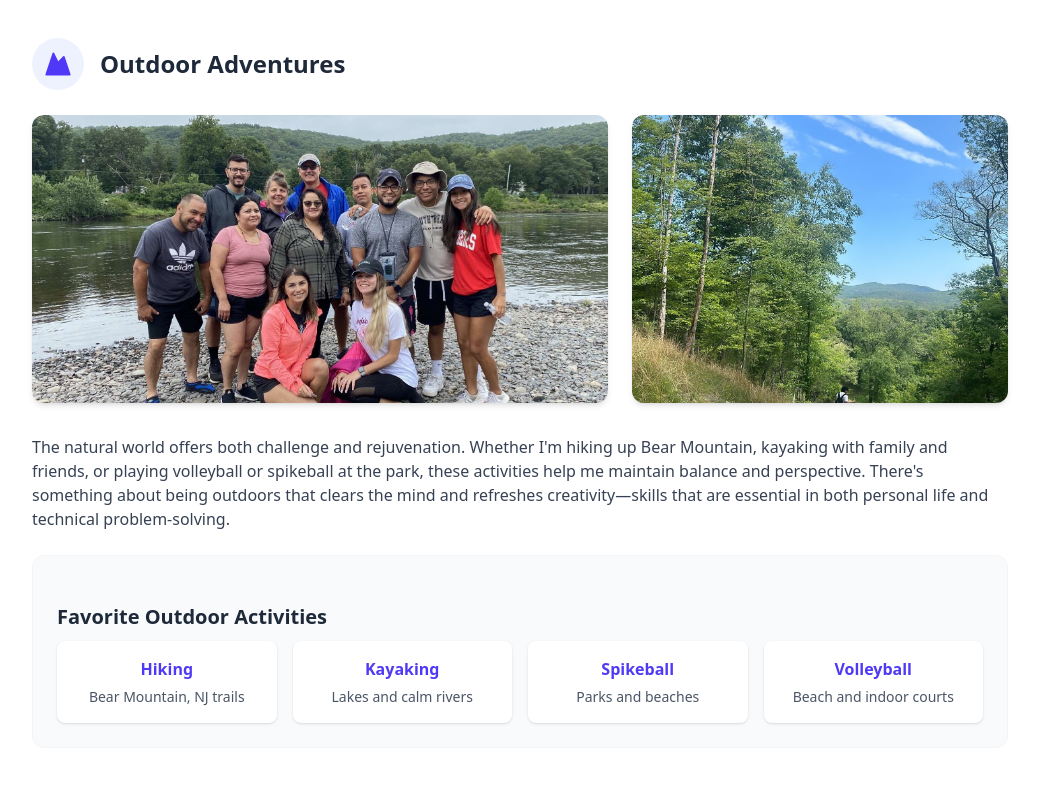
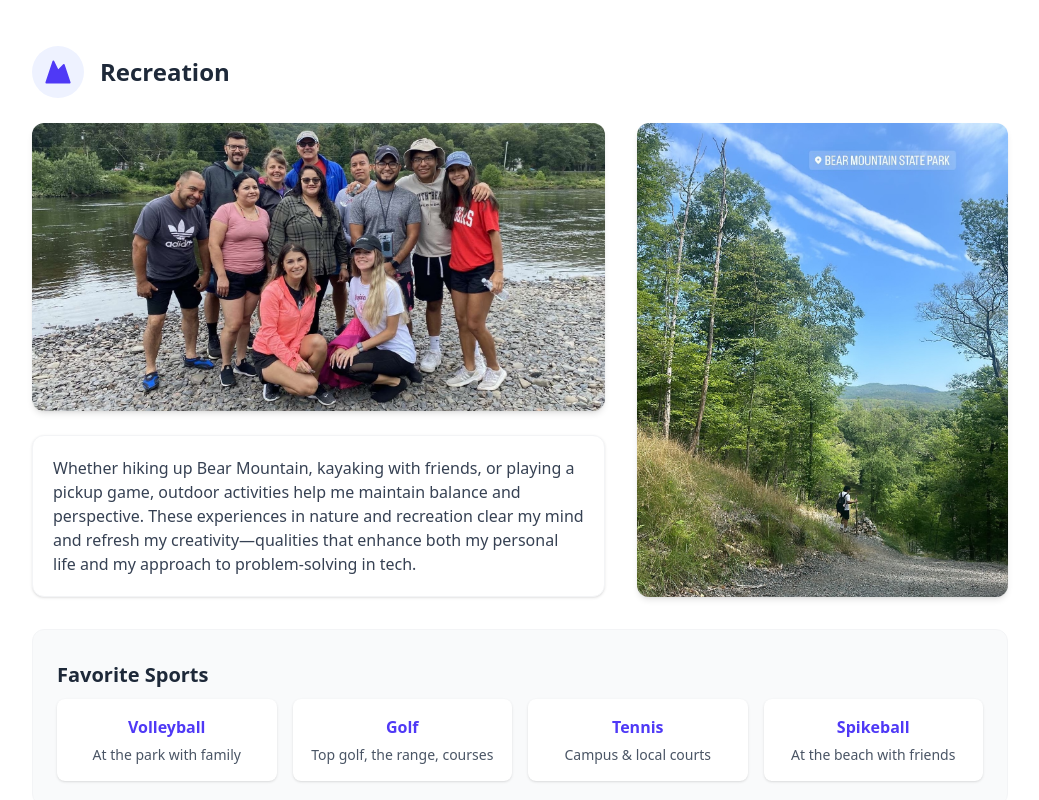
Before and after one commit to estulpz202/personal-website, a Next.js app: page /life in a window 1280 px wide. Shown: the part 1220-2020 px from the top of the page, without its empty margins (120-1159 px from the left). Built offline with nearby package versions, Linux system fonts and the light colour scheme.

Commit message:
Replace LifeOutdoor with LifeRecreation component and improve images. Fix typo in life shared and import in life page.

```diff
--- a/src/app/life/page.tsx
+++ b/src/app/life/page.tsx
@@ -1,7 +1,7 @@
 import Container from '@/components/common/Container';
 import LifeHero from '@/components/life/LifeHero';
 import LifeMartialArts from '@/components/life/LifeMartialArts';
-import LifeOutdoor from '@/components/life/LifeOutdoor';
+import LifeRecreation from '@/components/life/LifeRecreation';
 import LifeDogs from '@/components/life/LifeDogs';
 import LifeTeaching from '@/components/life/LifeTeaching';
 import LifeFamily from '@/components/life/LifeFamily';
@@ -24,7 +24,7 @@ export default function LifePage() {
       <Container>
         <LifeHero />
         <LifeMartialArts />
-        <LifeOutdoor />
+        <LifeRecreation />
         <LifeDogs />
         <LifeTeaching />
         <LifeFamily />
--- a/src/components/life/LifeOutdoor.tsx
+++ /dev/null
@@ -1,72 +0,0 @@
-import { SectionTitle, ImageWithOverlay } from '@/components/life/LifeShared';
-
-/**
- * Outdoor activity data
- */
-interface ActivityItem {
-  name: string;
-  location: string;
-}
-
-/**
- * Activities data
- */
-const activities: ActivityItem[] = [
-  { name: 'Hiking', location: 'Bear Mountain, NJ trails' },
-  { name: 'Kayaking', location: 'Lakes and calm rivers' },
-  { name: 'Spikeball', location: 'Parks and beaches' },
-  { name: 'Volleyball', location: 'Beach and indoor courts' },
-];
-
-/**
- * LifeOutdoor - Outdoor activities section
- *
- * Showcases outdoor adventures and recreational activities
- */
-export default function LifeOutdoor() {
-  return (
-    <section className="py-8 fade-in-up">
-      <SectionTitle icon="mountains" title="Outdoor Adventures" />
-
-      <div className="grid grid-cols-5 gap-6 mb-8">
-        <div className="col-span-3">
-          <ImageWithOverlay
-            src="/images/life/kayaking.jpg"
-            alt="Kayaking with family and friends"
-            caption="Kayaking Adventures"
-            className="h-72 w-full"
-          />
-        </div>
-
-        <div className="col-span-2">
-          <ImageWithOverlay
-            src="/images/life/bear.jpg"
-            alt="Hiking on Bear Mountain"
-            caption="Bear Mountain Hike"
-            className="h-72 w-full"
-          />
-        </div>
-      </div>
-
-      <p className="text-base text-gray-700 mb-6">
-        The natural world offers both challenge and rejuvenation. Whether I'm hiking up Bear
-        Mountain, kayaking with family and friends, or playing volleyball or spikeball at the park,
-        these activities help me maintain balance and perspective. There's something about being
-        outdoors that clears the mind and refreshes creativity—skills that are essential in both
-        personal life and technical problem-solving.
-      </p>
-
-      <div className="bg-gray-50 rounded-xl p-6 border border-gray-100 mb-6">
-        <h3 className="text-xl font-semibold text-gray-800 mb-4">Favorite Outdoor Activities</h3>
-        <div className="grid grid-cols-4 gap-4">
-          {activities.map((activity, index) => (
-            <div key={index} className="bg-white rounded-lg p-4 text-center shadow-sm">
-              <div className="text-indigo-600 font-semibold mb-1">{activity.name}</div>
-              <div className="text-sm text-gray-600">{activity.location}</div>
-            </div>
-          ))}
-        </div>
-      </div>
-    </section>
-  );
-}
--- /dev/null
+++ b/src/components/life/LifeRecreation.tsx
@@ -0,0 +1,78 @@
+import { SectionTitle, ImageWithOverlay } from '@/components/life/LifeShared';
+
+/**
+ * Sport activity data
+ */
+interface ActivityItem {
+  name: string;
+  venue: string;
+}
+
+/**
+ * Sports activities data
+ */
+const activities: ActivityItem[] = [
+  { name: 'Volleyball', venue: 'At the park with family' },
+  { name: 'Golf', venue: 'Top golf, the range, courses' },
+  { name: 'Tennis', venue: 'Campus & local courts' },
+  { name: 'Spikeball', venue: 'At the beach with friends ' },
+];
+
+/**
+ * LifeRecreation - Recreation and outdoor activities section
+ *
+ * Showcases sports, outdoor adventures and recreational activities
+ */
+export default function LifeRecreation() {
+  return (
+    <section className="py-10">
+      <SectionTitle icon="mountains" title="Recreation" />
+
+      <div className="grid grid-cols-1 md:grid-cols-5 gap-4 md:gap-8 mb-8">
+        {/* Left Column - Kayaking & Text */}
+        <div className="md:col-span-3 flex flex-col">
+          <ImageWithOverlay
+            src="/images/life/kayaking.jpg"
+            alt="Kayaking with family and friends"
+            caption="Summer Kayaking"
+            className="h-72 w-full mb-4 md:mb-6"
+            objectPosition="center"
+          />
+
+          <div className="bg-white rounded-xl p-5 shadow-sm border border-gray-100 flex-grow">
+            <p className="text-base text-gray-700">
+              Whether hiking up Bear Mountain, kayaking with friends, or playing a pickup game,
+              outdoor activities help me maintain balance and perspective. These experiences in
+              nature and recreation clear my mind and refresh my creativity—qualities that enhance
+              both my personal life and my approach to problem-solving in tech.
+            </p>
+          </div>
+        </div>
+
+        {/* Right Column - Bear Mountain */}
+        <div className="md:col-span-2">
+          <ImageWithOverlay
+            src="/images/life/bear_mountain.jpg"
+            alt="Hiking on Bear Mountain"
+            caption="Bear Mountain View"
+            className="h-full min-h-[24rem] w-full"
+            objectPosition="center"
+          />
+        </div>
+      </div>
+
+      {/* Sports Section */}
+      <div className="bg-gray-50 rounded-xl p-5 pt-1 md:p-6 md:pt-2 border border-gray-100">
+        <h3 className="text-xl font-semibold text-gray-800 mb-4">Favorite Sports</h3>
+        <div className="grid grid-cols-2 md:grid-cols-4 gap-3 md:gap-4">
+          {activities.map((activity, index) => (
+            <div key={index} className="bg-white rounded-lg p-4 text-center shadow-sm">
+              <div className="text-indigo-600 font-semibold mb-1">{activity.name}</div>
+              <div className="text-sm text-gray-600">{activity.venue}</div>
+            </div>
+          ))}
+        </div>
+      </div>
+    </section>
+  );
+}
--- a/src/components/life/LifeShared.tsx
+++ b/src/components/life/LifeShared.tsx
@@ -49,7 +49,7 @@ export function ImageWithOverlay({
       <Image src={src} alt={alt} fill className="object-cover" style={{ objectPosition }} />
       <div
         className="
-          absolute inset-0 opacity-0 hover:opacity-100 transition-opacit duration-300
+          absolute inset-0 opacity-0 hover:opacity-100 transition-opacity duration-300
           bg-black/30 flex items-center justify-center
         "
       >
```
Also changed, not shown: public/images/life/bear_mountain.jpg (renamed from public/images/life/bear.jpg), public/images/life/kayaking.jpg.
